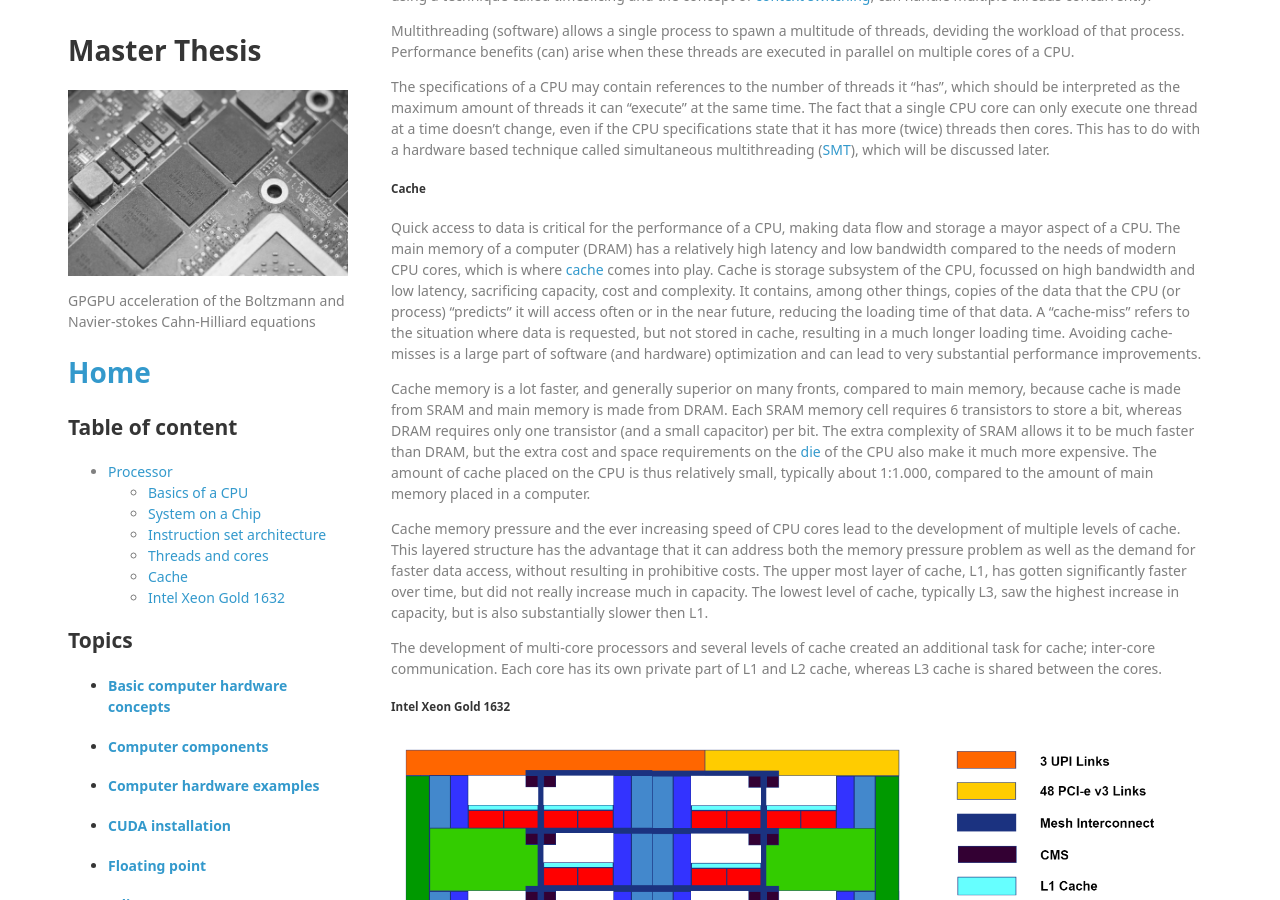
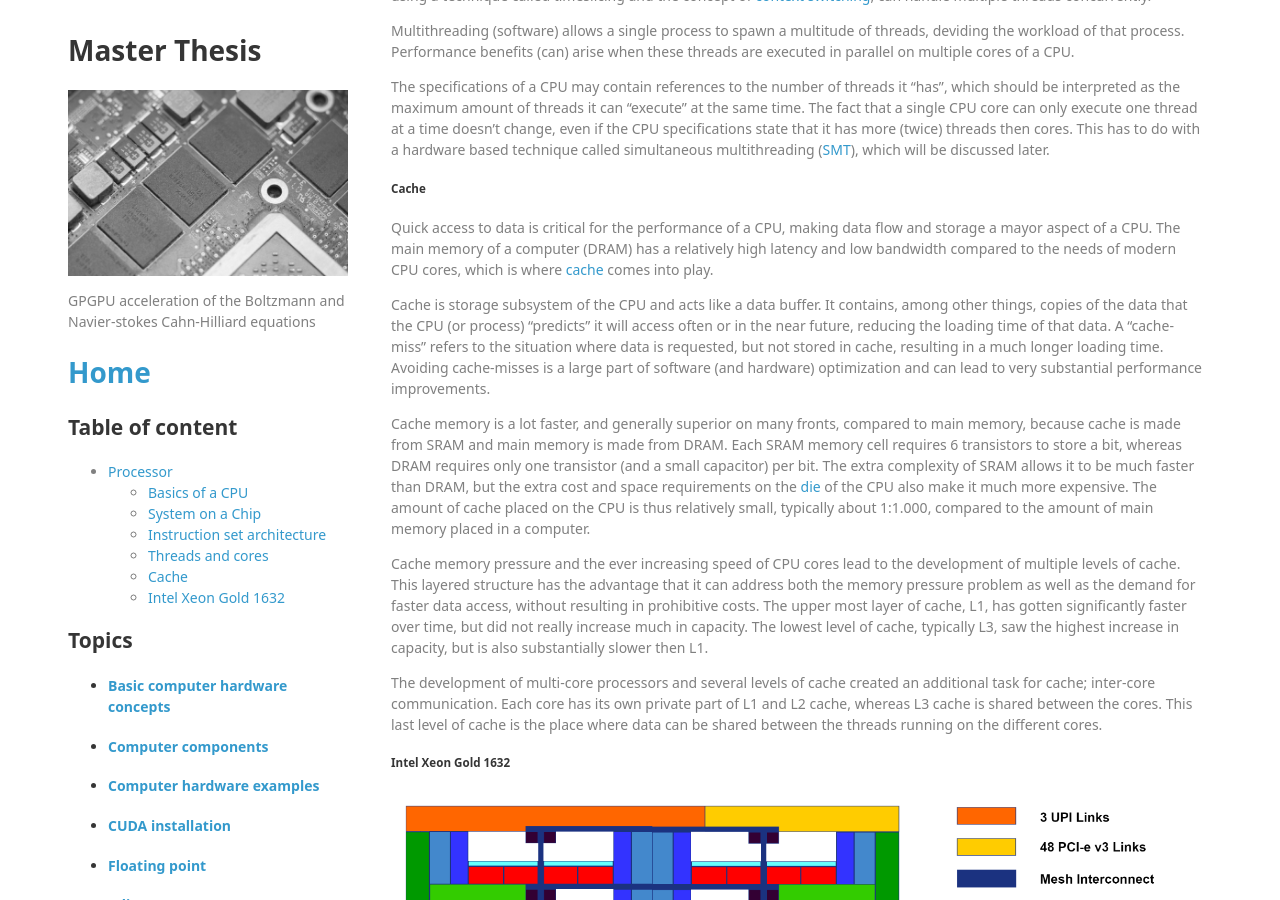
Before and after one commit to lucasbekker/lucasbekker.github.io, a Jekyll site: the page built from _sections/Computer_components.md, in a window 1280 px wide and 900 px high, scrolled down 1314 px. Built offline with Jekyll 4.4.1, drawn with Linux system fonts in a browser that asks for light colours; nearby versions of some CDN libraries.

Commit message:
Small changes to subsection on cache

```diff
--- a/_sections/Computer_components.md
+++ b/_sections/Computer_components.md
@@ -45,13 +45,15 @@ The specifications of a CPU may contain references to the number of threads it "
 
 ##### Cache
 
-Quick access to data is critical for the performance of a CPU, making data flow and storage a mayor aspect of a CPU. The main memory of a computer (DRAM) has a relatively high latency and low bandwidth compared to the needs of modern CPU cores, which is where [cache](https://en.wikipedia.org/wiki/CPU_cache) comes into play. Cache is storage subsystem of the CPU, focussed on high bandwidth and low latency, sacrificing capacity, cost and complexity. It contains, among other things, copies of the data that the CPU (or process) "predicts" it will access often or in the near future, reducing the loading time of that data. A "cache-miss" refers to the situation where data is requested, but not stored in cache, resulting in a much longer loading time. Avoiding cache-misses is a large part of software (and hardware) optimization and can lead to very substantial performance improvements.
+Quick access to data is critical for the performance of a CPU, making data flow and storage a mayor aspect of a CPU. The main memory of a computer (DRAM) has a relatively high latency and low bandwidth compared to the needs of modern CPU cores, which is where [cache](https://en.wikipedia.org/wiki/CPU_cache) comes into play.
+
+Cache is storage subsystem of the CPU and acts like a data buffer. It contains, among other things, copies of the data that the CPU (or process) "predicts" it will access often or in the near future, reducing the loading time of that data. A "cache-miss" refers to the situation where data is requested, but not stored in cache, resulting in a much longer loading time. Avoiding cache-misses is a large part of software (and hardware) optimization and can lead to very substantial performance improvements.
 
 Cache memory is a lot faster, and generally superior on many fronts, compared to main memory, because cache is made from SRAM and main memory is made from DRAM. Each SRAM memory cell requires 6 transistors to store a bit, whereas DRAM requires only one transistor (and a small capacitor) per bit. The extra complexity of SRAM allows it to be much faster than DRAM, but the extra cost and space requirements on the [die](https://en.wikipedia.org/wiki/Die_(integrated_circuit)) of the CPU also make it much more expensive. The amount of cache placed on the CPU is thus relatively small, typically about 1:1.000, compared to the amount of main memory placed in a computer.
 
 Cache memory pressure and the ever increasing speed of CPU cores lead to the development of multiple levels of cache. This layered structure has the advantage that it can address both the memory pressure problem as well as the demand for faster data access, without resulting in prohibitive costs. The upper most layer of cache, L1, has gotten significantly faster over time, but did not really increase much in capacity. The lowest level of cache, typically L3, saw the highest increase in capacity, but is also substantially slower then L1.
 
-The development of multi-core processors and several levels of cache created an additional task for cache; inter-core communication. Each core has its own private part of L1 and L2 cache, whereas L3 cache is shared between the cores.
+The development of multi-core processors and several levels of cache created an additional task for cache; inter-core communication. Each core has its own private part of L1 and L2 cache, whereas L3 cache is shared between the cores. This last level of cache is the place where data can be shared between the threads running on the different cores.
 
 ##### Intel Xeon Gold 1632
 
```
